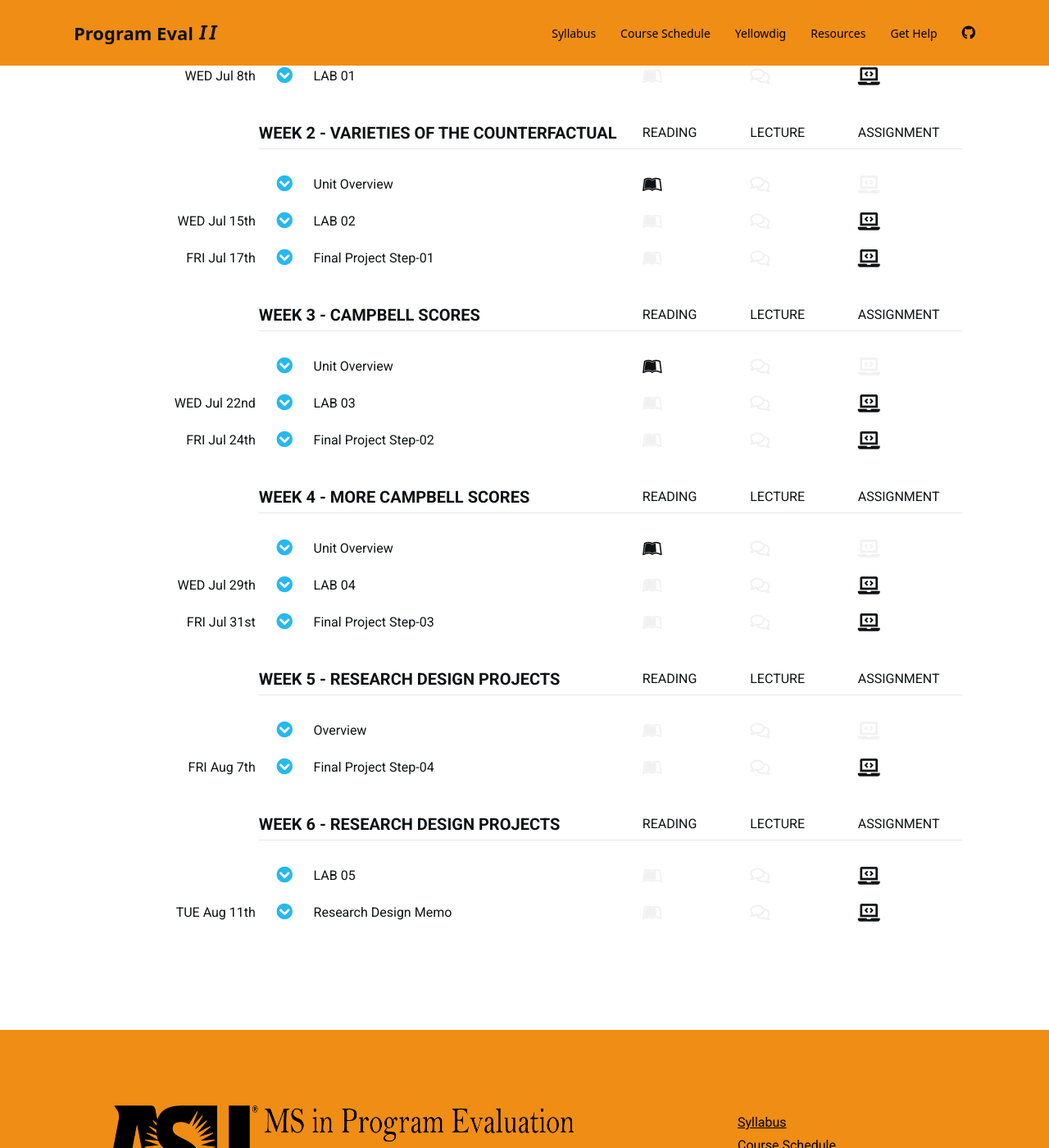
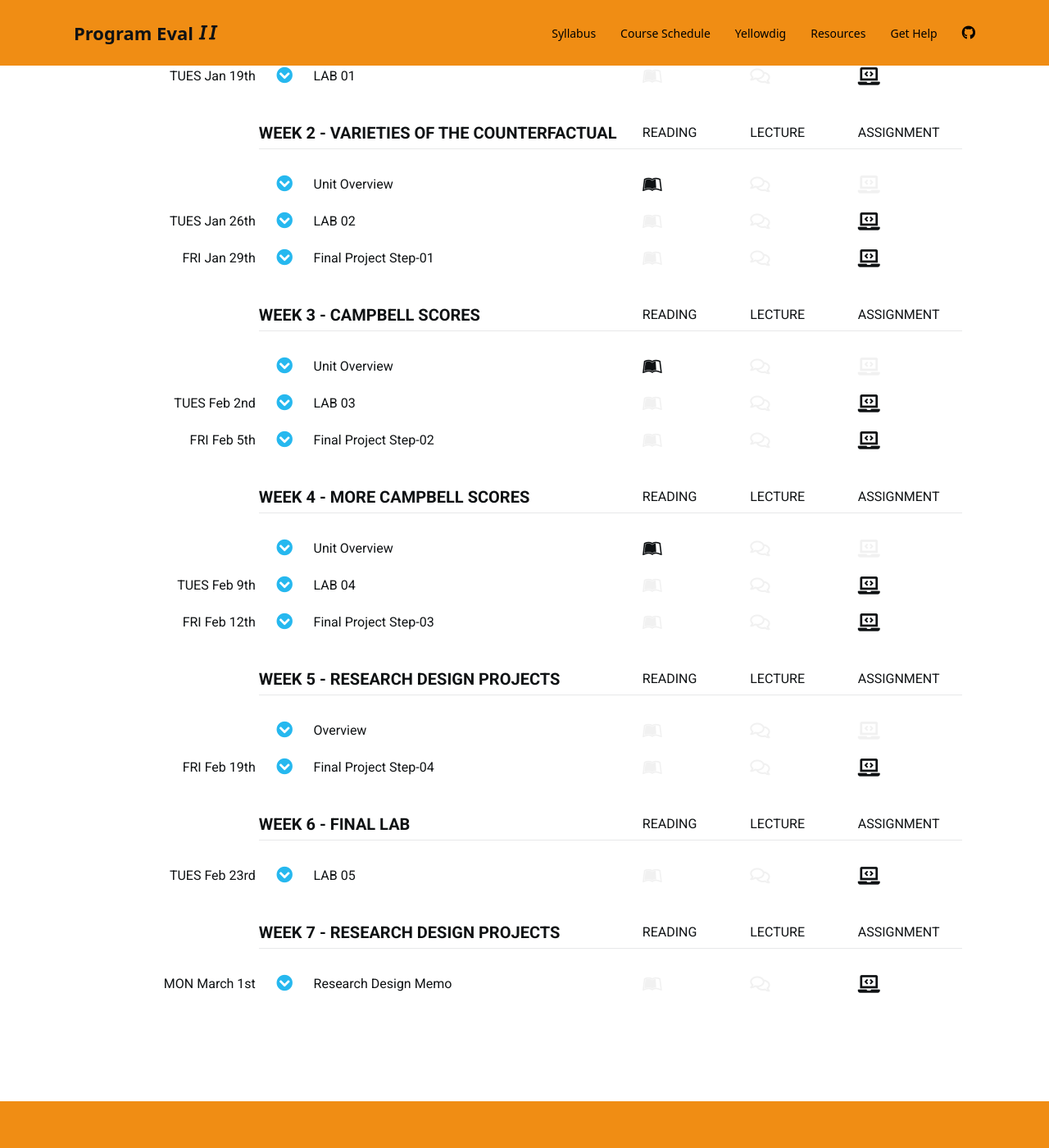
Before and after one commit to DS4PS/cpp-524-spr-2021, a Jekyll site: the page built from schedule.md, in a window 1280 px wide and 1400 px high, scrolled down 339 px. Shown: the whole window at 82% size. Built offline with Jekyll 4.4.1, drawn with Linux system fonts in a browser that asks for light colours; nearby versions of some CDN libraries; a script bundle is joined from its source files by our own code; library files that are not in the unit come from our copies; a style sheet for code colours, icons or effects is not loaded.

Commit message:
Update schedule.md

```diff
--- a/schedule.md
+++ b/schedule.md
@@ -113,7 +113,7 @@ Reichardt, C. S., & Bormann, C. A. (1994). Using regression models to estimate p
 
 
 
-*** { @unit = "WED Jul 8th", @title = "LAB 01", @assignment, @foldout   }
+*** { @unit = "TUES Jan 19th", @title = "LAB 01", @assignment, @foldout   }
 
 
 ## Lab 01 - Counterfactual Reasoning with RCTs
@@ -227,7 +227,7 @@ We rarely have the resources or opportunity to utilize Randomized Control Trials
 
 
 
-*** { @unit = "WED Jul 15th", @title = "LAB 02", @assignment, @foldout }
+*** { @unit = "TUES Jan 26th", @title = "LAB 02", @assignment, @foldout }
 
 
 <br>
@@ -306,7 +306,7 @@ What has to be true for a control variable to make an effect disappear?
 
 
 
-*** { @unit = "FRI Jul 17th", @title = "Final Project Step-01", @assignment, @foldout }
+*** { @unit = "FRI Jan 29th", @title = "Final Project Step-01", @assignment, @foldout }
 
 <br>
 <br>
@@ -387,7 +387,7 @@ After mastering Campbell Scores you will be able to:
 <br>
 
 
-*** { @unit = "WED Jul 22nd", @title = "LAB 03", @assignment, @foldout  }
+*** { @unit = "TUES Feb 2nd", @title = "LAB 03", @assignment, @foldout  }
 
 <br>
 
@@ -420,7 +420,7 @@ When you are complete:
 
 
 
-*** { @unit = "FRI Jul 24th", @title = "Final Project Step-02", @assignment, @foldout }
+*** { @unit = "FRI Feb 5th", @title = "Final Project Step-02", @assignment, @foldout }
 
 <br>
 <br>
@@ -601,7 +601,7 @@ Case studies will again be from *Bingham, R., & Felbinger, C. (2002). Evaluation
 
 
 
-*** { @unit = "WED Jul 29th", @title = "LAB 04", @assignment, @foldout  }
+*** { @unit = "TUES Feb 9th", @title = "LAB 04", @assignment, @foldout  }
 
 <br>
 <br>
@@ -636,7 +636,7 @@ When you are complete:
 
 
 
-*** { @unit = "FRI Jul 31st", @title = "Final Project Step-03", @assignment, @foldout }
+*** { @unit = "FRI Feb 12th", @title = "Final Project Step-03", @assignment, @foldout }
 
 <br>
 <br>
@@ -712,7 +712,7 @@ At this point you should have feedback on your research design memo and practice
 
 
 
-*** { @unit = "FRI Aug 7th", @title = "Final Project Step-04", @assignment, @foldout }
+*** { @unit = "FRI Feb 19th", @title = "Final Project Step-04", @assignment, @foldout }
 
 <br>
 <br>
@@ -747,20 +747,18 @@ When you are complete submit your section draft:
 
 
 
-
-
 <!---
 ######################################################
 ####
-####      Week 6 - Research Design Projects
+####      Week 6 - Final Lab
 ####
 ######################################################
 -->
 
-** Week 6 - Research Design Projects
+** Week 6 - Final Lab
 
 
-*** { @unit = "", @title = "LAB 05", @assignment, @foldout }
+*** { @unit = "TUES Feb 23rd", @title = "LAB 05", @assignment, @foldout }
 
 <br>
 <br>
@@ -785,7 +783,24 @@ You will see that the pay gap will change when you change the estimator. The goa
 
 
 
-*** { @unit = "TUE Aug 11th", @title = "Research Design Memo", @assignment, @foldout }
+
+
+
+
+<!---
+######################################################
+####
+####      Week 7 - Research Design Projects
+####
+######################################################
+-->
+
+** Week 7 - Research Design Projects
+
+
+
+
+*** { @unit = "MON March 1st", @title = "Research Design Memo", @assignment, @foldout }
 
 <br>
 <br>
```
